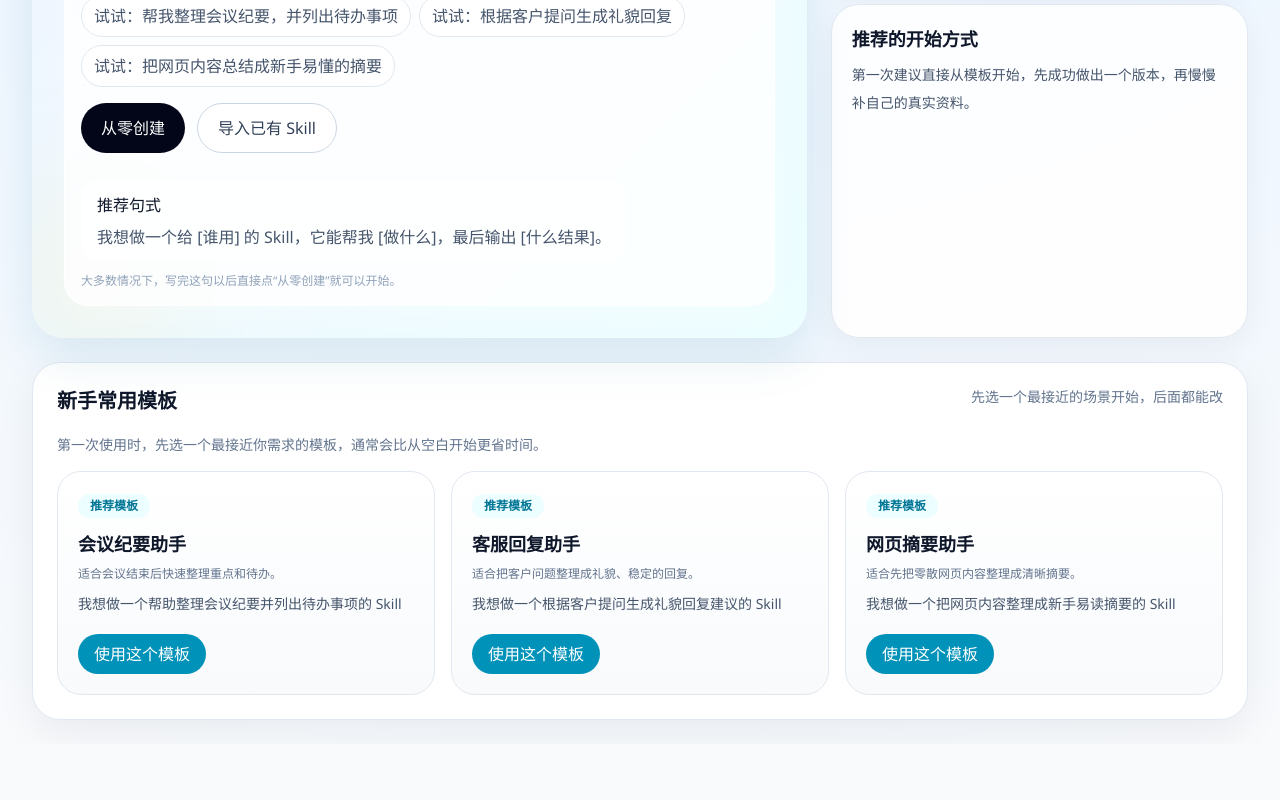
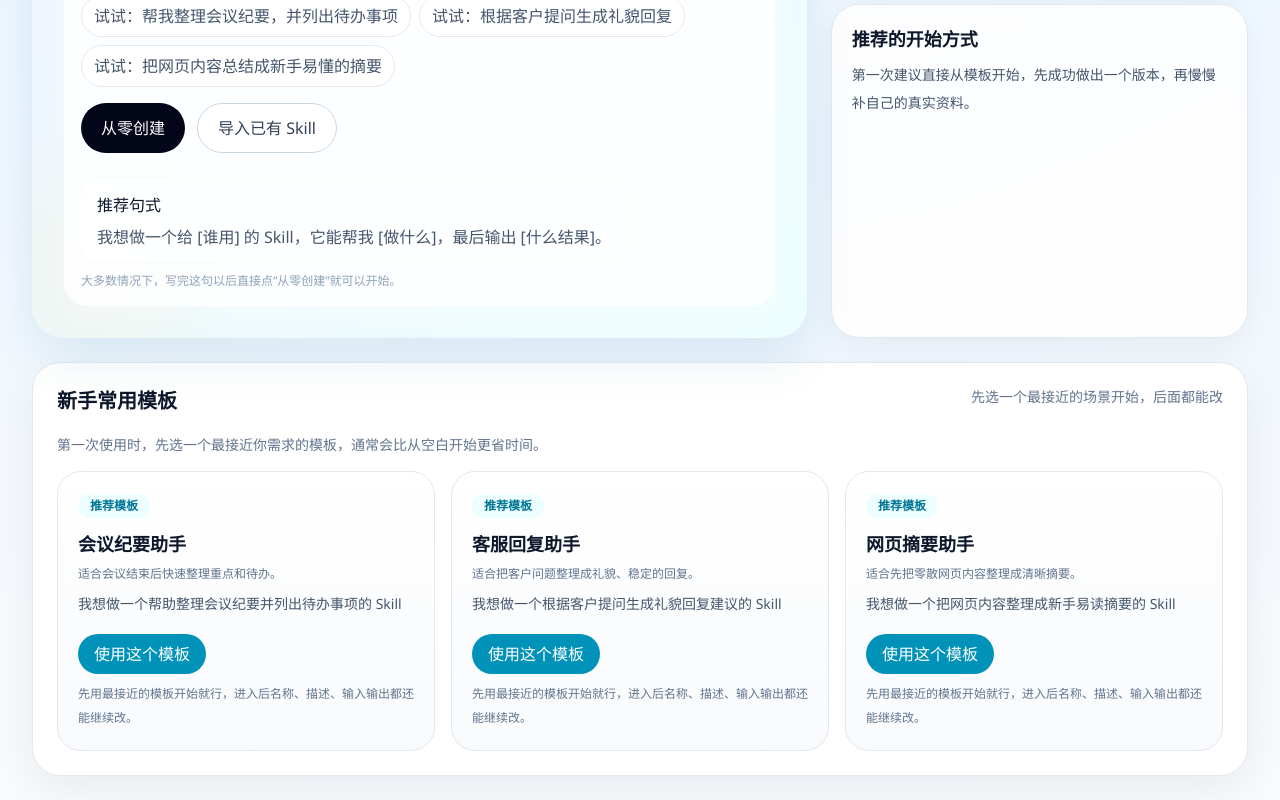
Before and after one commit to jiayuan04091016/openclaw-skill-builder, a Next.js app: page / in a window 1280 px wide. Shown: the part 962-1762 px from the top of the page. Before the commit the page ends 1706 px from the top, so only its background shows below. Built offline with nearby package versions, Linux system fonts and the light colour scheme.

Commit message:
Clarify templates as a starting point

```diff
--- a/src/components/skill-builder-app.tsx
+++ b/src/components/skill-builder-app.tsx
@@ -386,6 +386,7 @@ export function SkillBuilderApp() {
                       <button className="mt-4 w-full rounded-full bg-cyan-600 px-4 py-2 text-sm font-semibold text-white sm:w-auto" onClick={() => startFromScratch(template.goal)}>
                         使用这个模板
                       </button>
+                      <p className="mt-2 text-xs leading-6 text-slate-500">先用最接近的模板开始就行，进入后名称、描述、输入输出都还能继续改。</p>
                     </div>
                   ))}
                 </div>
```
